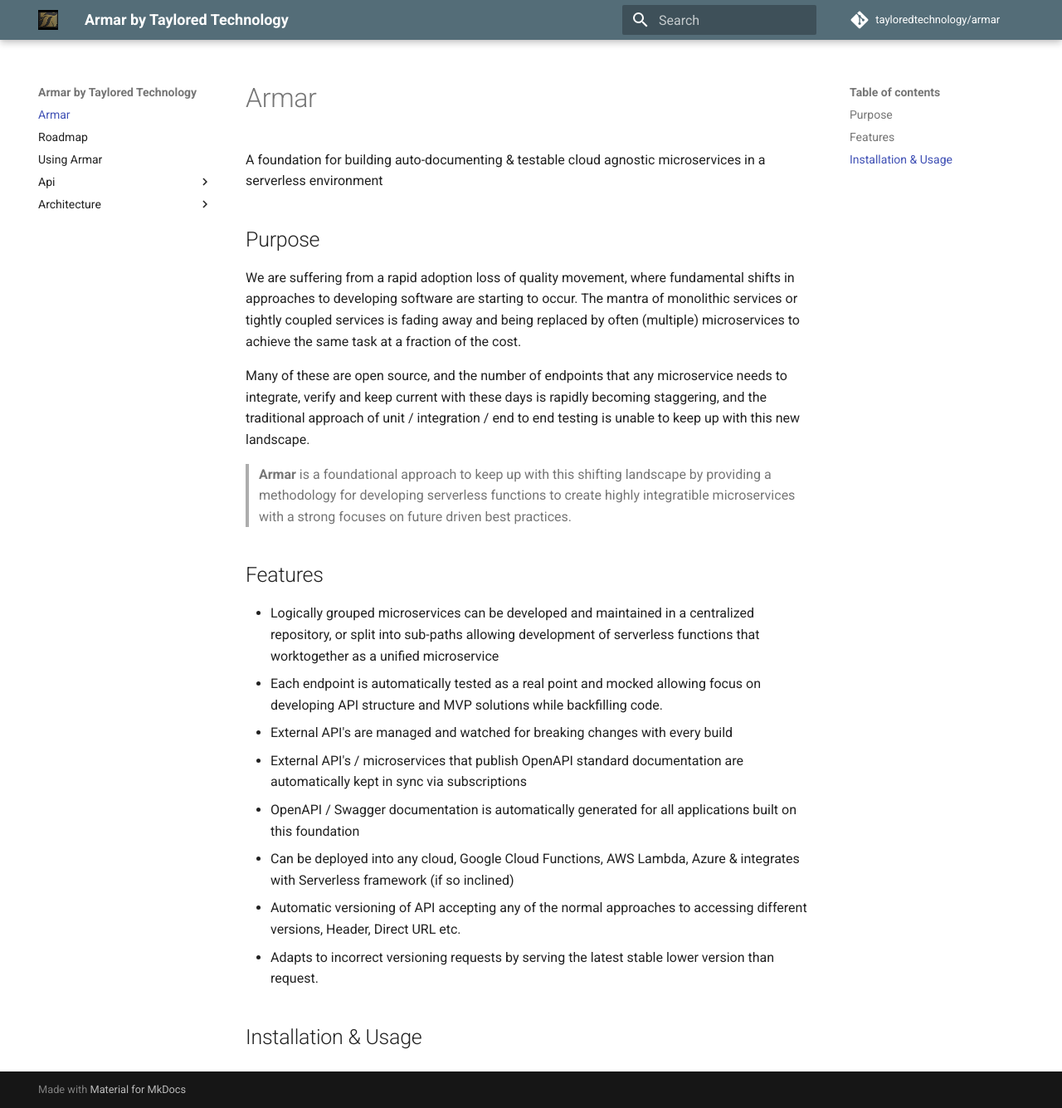
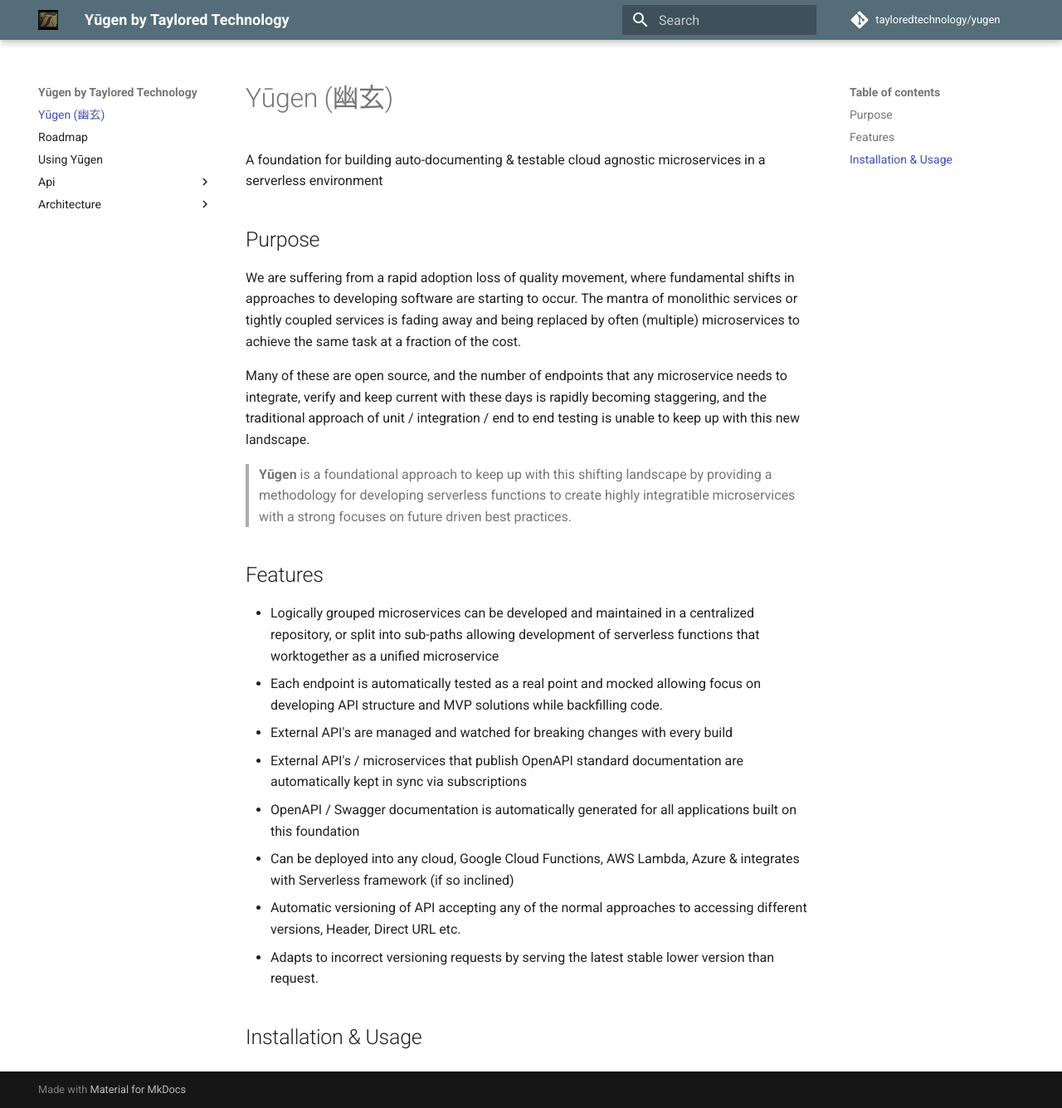
Before and after one commit to TayloredTechnology/yugen, an MkDocs documentation site: the page built from docs/index.md, in a window 1280 px wide and 1335 px high. Shown: the whole window at 83% size. Built offline with MkDocs 1.6.1 and Material for MkDocs 9.7.7, drawn with Linux system fonts in a browser that asks for light colours; comment, search, counter and statistics services are not loaded.

Commit message:
Update all docs to include name change

```diff
--- a/docs/architecture/microservices-functions-nanoservices.md
+++ b/docs/architecture/microservices-functions-nanoservices.md
@@ -4,13 +4,13 @@ There has been a long and progressive technology journey to reach a happy medium
 
 In contrast service oriented achitecture created complex relationships between functions to describe desired behavior and grew to become monolithic doing everything and shipping much of what was never used.
 
-**Armar** is about blending the two approaches into a happy serverless medium, even if your not ready to be serverless yet, the foundation is there to move when the organisation catches up.
+**Yūgen** is about blending the two approaches into a happy serverless medium, even if your not ready to be serverless yet, the foundation is there to move when the organisation catches up.
 
 ## Architecture
 
-To **Armar** each project should be a microservice. Specifically designed on performing a specific task. Often this would end up represented as a microservice to interface with another external microservice. But options are unlimited, just keep Service Oriented Architecture in scope at the smallest logical **collection** of components
+To **Yūgen** each project should be a microservice. Specifically designed on performing a specific task. Often this would end up represented as a microservice to interface with another external microservice. But options are unlimited, just keep Service Oriented Architecture in scope at the smallest logical **collection** of components
 
-While at first glance this may seem simple, the reality is that if your using a single external api you may need to do many things, with layers of endpoints, some virtually pass-through, some translation and some quite complex. Technically each type could be a separate microservice, but **Armar** simplifies this approach through the following structure
+While at first glance this may seem simple, the reality is that if your using a single external api you may need to do many things, with layers of endpoints, some virtually pass-through, some translation and some quite complex. Technically each type could be a separate microservice, but **Yūgen** simplifies this approach through the following structure
 
 - Routes @ Root Level => functions
 - Functions are always versioned via Semver
--- a/docs/architecture/routing.md
+++ b/docs/architecture/routing.md
@@ -9,7 +9,7 @@ Everything is built ontop of Express, partly because this is the fastest perform
 ## Architecture
 
 ### NanoServices Isolated from eachother
-**Armar** uses a tight coupling between NanoServices and their respective test specifications. For maximum compatibility **Mocha** was used as it enables operation with **Wallabyjs** so tests run concurrently with development.
+**Yūgen** uses a tight coupling between NanoServices and their respective test specifications. For maximum compatibility **Mocha** was used as it enables operation with **Wallabyjs** so tests run concurrently with development.
 
 Each NanoService is an Express Sub-Route, with the Function Being the parent Express Route
 
@@ -63,7 +63,7 @@ Our default approach and recommendation is that matching SemVers allows for all
 
 #### Apish
 
-For all API's that use OpenAPI / Swagger or API Blueprint, we can autogenerate mocks against them, swapping in our dependencies against thier specification (which we assume works according to their documentation as it should be auto-generated and tested as **Armar** does for you)
+For all API's that use OpenAPI / Swagger or API Blueprint, we can autogenerate mocks against them, swapping in our dependencies against thier specification (which we assume works according to their documentation as it should be auto-generated and tested as **Yūgen** does for you)
 
 **Dredd** then runs against the mocks or they can be used internally
 
@@ -74,4 +74,4 @@ For API's that don't have such excellent integration approaches, Nock is used wh
 
 ### MicroService is a Collection of Functions
 
-Architecturally **Armar** follows the Microservice -> Functions -> NanoServices approach so everything in the base roots directory should be a function and each function should have a set of microservices that enable it to work.
+Architecturally **Yūgen** follows the Microservice -> Functions -> NanoServices approach so everything in the base roots directory should be a function and each function should have a set of microservices that enable it to work.
--- a/docs/index.md
+++ b/docs/index.md
@@ -1,4 +1,4 @@
-# Armar
+# Yūgen (幽玄)
 
 A foundation for building auto-documenting & testable cloud agnostic microservices in a serverless environment
 
@@ -8,7 +8,7 @@ We are suffering from a rapid adoption loss of quality movement, where fundament
 
 Many of these are open source, and the number of endpoints that any microservice needs to integrate, verify and keep current with these days is rapidly becoming staggering, and the traditional approach of unit / integration / end to end testing is unable to keep up with this new landscape.
 
->**Armar** is a foundational approach to keep up with this shifting landscape by providing a methodology for developing serverless functions to create highly integratible microservices with a strong focuses on future driven best practices.
+>**Yūgen** is a foundational approach to keep up with this shifting landscape by providing a methodology for developing serverless functions to create highly integratible microservices with a strong focuses on future driven best practices.
 
 ## Features
 
--- a/docs/using.md
+++ b/docs/using.md
@@ -1,4 +1,4 @@
-# Using Armar
+# Using Yūgen
 
 
 ## New MicroService
--- a/mkdocs.yml
+++ b/mkdocs.yml
@@ -1,4 +1,4 @@
-site_name: Armar by Taylored Technology
+site_name: Yūgen by Taylored Technology
 theme: material
 markdown_extensions:
     - pymdownx.tasklist
@@ -12,6 +12,6 @@ extra:
     primary: 'blue grey'
     accent: 'amber'
   logo: 'images/ttlogo.jpg'
-repo_name: 'tayloredtechnology/armar'
-repo_url: 'https://github.com/tayloredtechnology/armar'
+repo_name: 'tayloredtechnology/yugen'
+repo_url: 'https://github.com/tayloredtechnology/yugen'
 site_favicon: 'images/favicon.ico'
```
